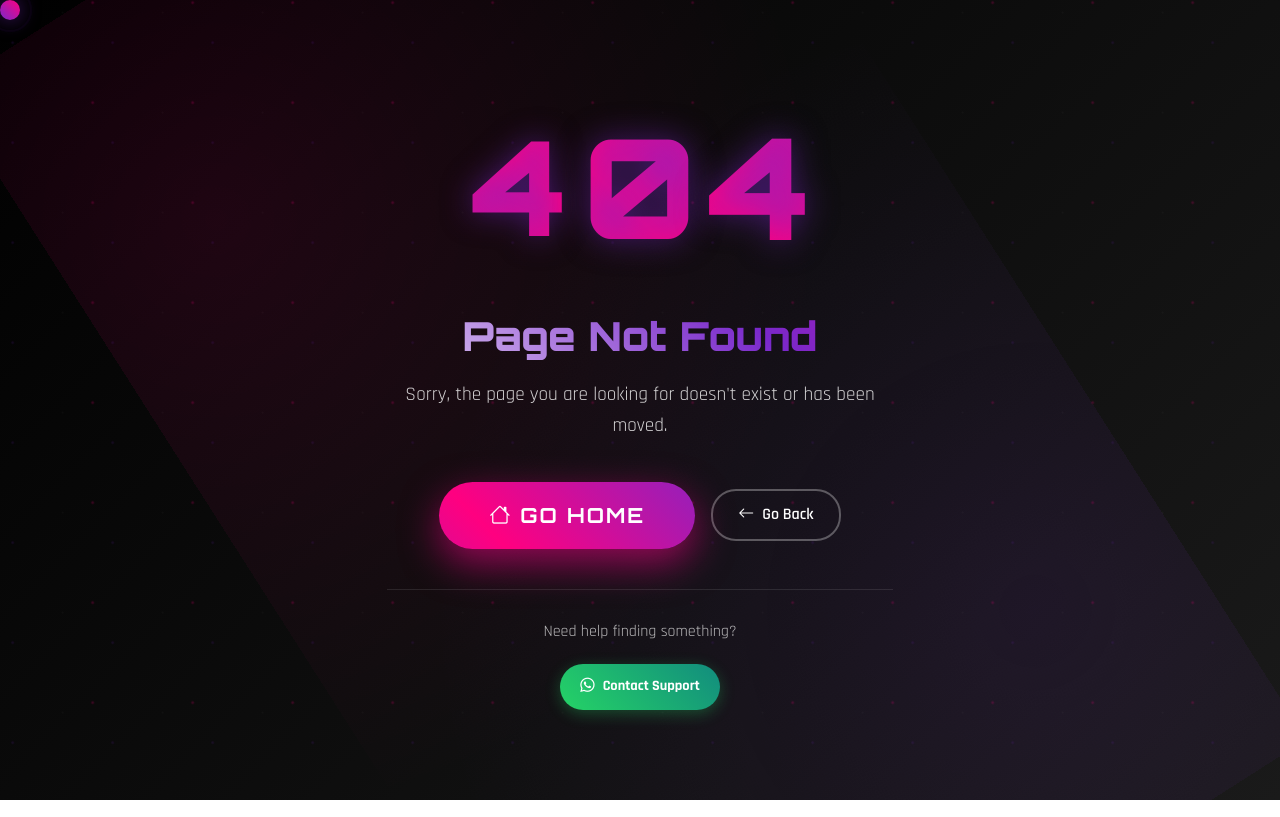
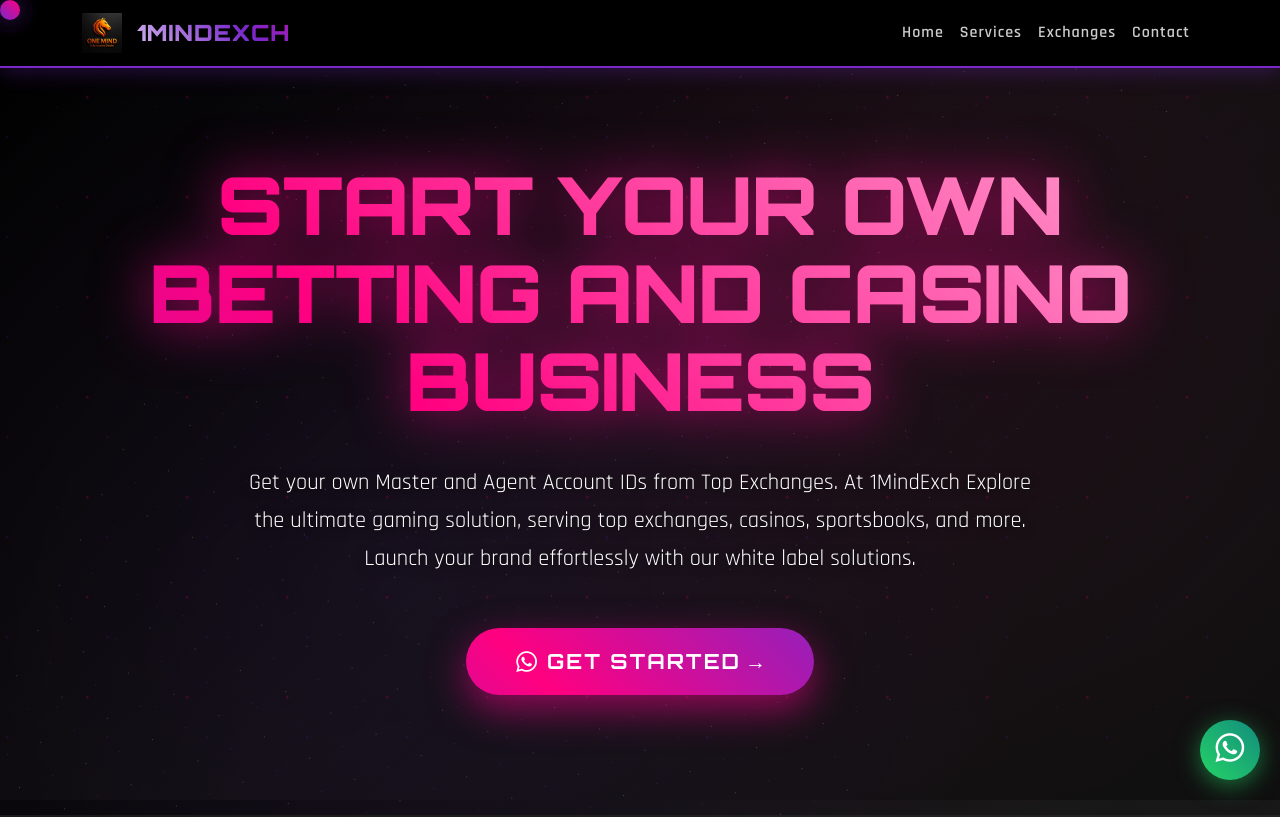
Before and after one commit to Shehriyar31/miindexchange-latest, a React (Vite) app: page /404 in a window 1280 px wide. Before the commit this address had no page. Shown: the top 817 px of the page. Built offline with nearby package versions, Linux system fonts and the light colour scheme.

Commit message:
Removed entire error system: Converted back to simple single-page app

```diff
--- a/src/App.jsx
+++ b/src/App.jsx
@@ -3,7 +3,7 @@ import 'bootstrap-icons/font/bootstrap-icons.css';
 import 'react-toastify/dist/ReactToastify.css';
 import './styles/App.css';
 import { ToastContainer } from 'react-toastify';
-import { BrowserRouter as Router, Routes, Route } from 'react-router-dom';
+
 import { useEffect } from 'react';
 import { initializeCodeProtection } from './utils/codeProtection';
 
@@ -16,11 +16,14 @@ import Footer from './components/Footer';
 import WhatsAppFloat from './components/WhatsAppFloat';
 import Preloader from './components/Preloader';
 import CustomCursor from './components/CustomCursor';
-import NotFound from './components/error/NotFound';
 
-function HomePage() {
+function App() {
+  useEffect(() => {
+    initializeCodeProtection();
+  }, []);
+
   return (
-    <>
+    <div className="app-container">
       <CustomCursor />
       <Preloader />
       <Header />
@@ -30,23 +33,6 @@ function HomePage() {
       <ContactForm />
       <Footer />
       <WhatsAppFloat />
-    </>
-  );
-}
-
-function App() {
-  useEffect(() => {
-    initializeCodeProtection();
-  }, []);
-
-  return (
-    <Router>
-      <div className="app-container">
-        <Routes>
-          <Route path="/" element={<HomePage />} />
-          <Route path="/404" element={<NotFound />} />
-          <Route path="*" element={<NotFound />} />
-        </Routes>
       <ToastContainer
         position="top-right"
         autoClose={5000}
@@ -60,7 +46,6 @@ function App() {
         theme="dark"
       />
     </div>
-    </Router>
   );
 }
 
--- a/src/components/error/NotFound.jsx
+++ /dev/null
@@ -1,62 +0,0 @@
-import { Container, Row, Col, Button } from 'react-bootstrap';
-import CustomCursor from '../CustomCursor';
-
-function NotFound() {
-  return (
-    <>
-      <CustomCursor />
-      <div className="error-page">
-      <Container>
-        <Row className="justify-content-center align-items-center min-vh-100">
-          <Col lg={6} md={8} className="text-center">
-            <div className="error-content">
-              <div className="error-404">
-                <span className="error-number">4</span>
-                <span className="error-number">0</span>
-                <span className="error-number">4</span>
-              </div>
-
-              <h1 className="error-title">Page Not Found</h1>
-
-              <p className="error-message">
-                Sorry, the page you are looking for doesn't exist or has been moved.
-              </p>
-
-              <div className="error-actions">
-                <Button
-                  className="btn-primary-custom me-3"
-                  onClick={() => window.location.replace('/')}
-                >
-                  <i className="bi bi-house me-2"></i>
-                  Go Home
-                </Button>
-
-                <Button
-                  className="btn-outline-light"
-                  onClick={() => window.history.length > 1 ? window.history.back() : window.location.replace('/')}
-                >
-                  <i className="bi bi-arrow-left me-2"></i>
-                  Go Back
-                </Button>
-              </div>
-
-              <div className="error-contact">
-                <p>Need help finding something?</p>
-                <Button
-                  className="get-account-btn"
-                  onClick={() => window.open('https://wa.me/923061823657?text=Hi, I need help navigating 1MindExch website', '_blank')}
-                >
-                  <i className="bi bi-whatsapp me-2"></i>
-                  Contact Support
-                </Button>
-              </div>
-            </div>
-          </Col>
-        </Row>
-      </Container>
-      </div>
-    </>
-  );
-}
-
-export default NotFound;
```
Also changed, not shown: public/404.html (deleted, +0 -15 lines), public/vercel.json. Lines whose indentation alone changed are shown as unchanged.
